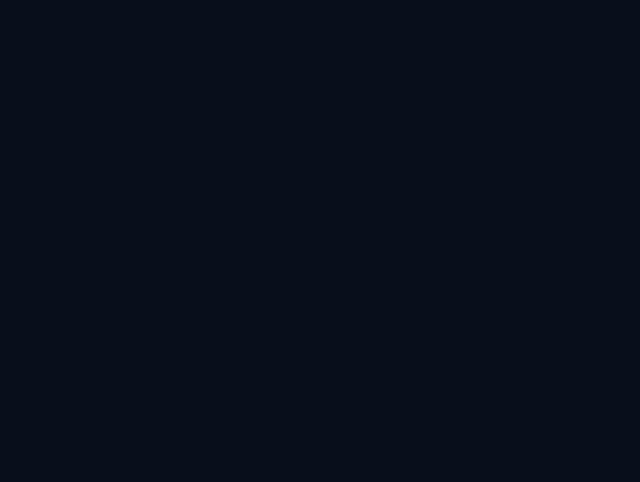
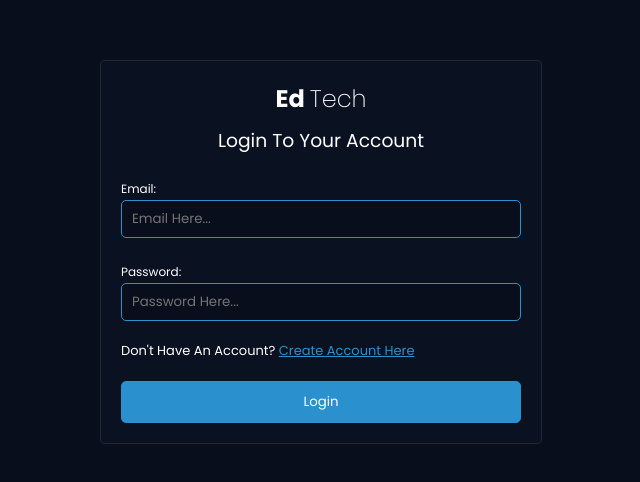
Before and after one commit to mjaumi/interactive-cares-frontend-assessment, a React (Create React App) app: page / in a window 1280 px wide. Before the commit this address had no page. Shown: the part 148-630 px from the top of the page, without its empty margins (319-959 px from the left). Built offline with nearby package versions, Linux system fonts and the light colour scheme.

Commit message:
login signup page design done

```diff
--- a/src/App.js
+++ b/src/App.js
@@ -1,12 +1,16 @@
 import { Route, BrowserRouter as Router, Routes } from 'react-router-dom';
 import VideoPlayer from './pages/VideoPlayer/VideoPlayer';
+import Login from './pages/Authentication/Login/Login';
+import Signup from './pages/Authentication/Signup/Signup';
 
 
 function App() {
   return (
     <Router>
       <Routes>
-        <Route path='/:videoId' element={<VideoPlayer />} />
+        <Route path='/' element={<Login />} />
+        <Route path='/signup' element={<Signup />} />
+        <Route path='/videos/:videoId' element={<VideoPlayer />} />
       </Routes>
     </Router>
   );
--- a/src/assets/scss/main.scss
+++ b/src/assets/scss/main.scss
@@ -26,6 +26,20 @@ body {
     -webkit-font-smoothing: antialiased;
     -moz-osx-font-smoothing: grayscale;
     background-color: $ed-tech-black-primary;
+}
+
+// anchor tag design
+a {
+    color: $ed-tech-blue-primary;
+    transition: opacity 0.2s ease-in-out, transform 0.2s ease-in-out;
+}
+
+a:hover {
+    opacity: 0.6;
+}
+
+a:active {
+    transform: scale(0.9);
 }
 
 // scrollbar styles here
@@ -97,6 +111,11 @@ body {
     color: $ed-tech-gray-secondary;
 }
 
+// logo design here
+.ed-tech-logo span {
+    font-weight: 200;
+}
+
 // button design here
 .ed-tech-button {
     background-color: transparent;
@@ -133,6 +152,19 @@ body {
 // fixed button design here
 .ed-tech-button-fixed {
     width: 120px;
+}
+
+// full width button design here
+.ed-tech-button-block {
+    width: 100%;
+}
+
+.ed-tech-button-block.log-btn {
+    background-color: $ed-tech-blue-primary;
+}
+
+.ed-tech-button-block.log-btn:hover {
+    background-color: transparent;
 }
 
 // icon button design here
@@ -176,6 +208,59 @@ body {
     color: rgba($color: #ffffff, $alpha: 0.6);
 }
 
+// authentication input design here
+.ed-tech-auth-input-container {
+    text-align: left;
+    margin: 20px 0;
+}
+
+.ed-tech-auth-input-container span {
+    font-size: 12px;
+}
+
+.ed-tech-auth-input {
+    display: block;
+    background-color: $ed-tech-black-primary;
+    border: 1px solid $ed-tech-blue-primary;
+    min-width: 400px;
+    padding: 8px 10px;
+    border-radius: 5px;
+    outline: none;
+    color: white;
+}
+
+// auth page design here
+.ed-tech-auth-section {
+    color: white;
+    height: 100vh;
+    width: 100vw;
+    display: flex;
+    justify-content: center;
+    align-items: center;
+    text-align: center;
+}
+
+.ed-tech-auth-form-container {
+    background-color: $ed-tech-black-secondary;
+    border: 1px solid $ed-tech-gray-primary;
+    border-radius: 5px;
+    padding: 20px;
+}
+
+.ed-tech-auth-text {
+    margin: 10px 0;
+}
+
+.ed-tech-auth-text h3 {
+    font-weight: 400;
+}
+
+.ed-tech-create-account-text {
+    font-size: 13px;
+    text-align: left;
+    margin-bottom: 20px;
+}
+
 // responsiveness for tablet & low resolution PC
 @media (max-width: 1366px) {
     .container {
@@ -190,4 +275,18 @@ body {
         width: 90%;
         margin: 50px auto;
     }
+
+    .ed-tech-auth-form-container {
+        padding: 20px 10px;
+        width: 100%;
+    }
+
+    .ed-tech-auth-section {
+        width: 90%;
+        margin: 0 auto;
+    }
+
+    .ed-tech-auth-input {
+        min-width: 100%;
+    }
 }
--- a/src/components/Navbar/navbar.module.scss
+++ b/src/components/Navbar/navbar.module.scss
@@ -25,10 +25,6 @@
     align-items: center;
 }
 
-.ed_tech_nav_logo span {
-    font-weight: 200;
-}
-
 .ed_tech_nav_user_div p {
     margin-right: 20px;
     color: $ed-tech-blue-primary;
--- a/src/components/PlaylistItem/PlaylistItem.js
+++ b/src/components/PlaylistItem/PlaylistItem.js
@@ -13,7 +13,7 @@ const PlaylistItem = ({ video, isVideoWatched }) => {
 
     // this function is navigating to user selected video
     const navigateToVideo = videoId => {
-        navigate(`/${videoId}`);
+        navigate(`/videos/${videoId}`);
     }
 
     // rendering playlist item component here
--- a/src/components/VideoPlayerFrame/VideoPlayerFrame.js
+++ b/src/components/VideoPlayerFrame/VideoPlayerFrame.js
@@ -57,11 +57,11 @@ const VideoPlayerFrame = ({ user }) => {
     // handler function to handle next or previous video jumping feature
     const jumpToVideoHandler = (videoId, nextOrPrev) => {
         if (nextOrPrev === 'next') {
-            navigate(`/${videoId + 1}`);
+            navigate(`/videos/${videoId + 1}`);
 
             addVideoToWatchedList();
         } else {
-            navigate(`/${videoId - 1}`);
+            navigate(`/videos/${videoId - 1}`);
         }
 
     }
--- /dev/null
+++ b/src/pages/Authentication/Login/Login.js
@@ -0,0 +1,35 @@
+import React from 'react';
+import { Link } from 'react-router-dom';
+
+const Login = () => {
+
+    // rendering login page here
+    return (
+        <>
+            <section className='ed-tech-auth-section'>
+                <div className='ed-tech-auth-form-container'>
+                    <div className='ed-tech-logo'>
+                        <h2>Ed <span>Tech</span></h2>
+                    </div>
+                    <div className='ed-tech-auth-text'>
+                        <h3>Login To Your Account</h3>
+                    </div>
+                    <form>
+                        <div className='ed-tech-auth-input-container'>
+                            <span>Email:</span>
+                            <input type="email" className='ed-tech-auth-input' placeholder='Email Here...' />
+                        </div>
+                        <div className='ed-tech-auth-input-container'>
+                            <span>Password:</span>
+                            <input type="password" className='ed-tech-auth-input' placeholder='Password Here...' />
+                        </div>
+                        <p className='ed-tech-create-account-text'>Don't Have An Account? <Link to='/signup'>Create Account Here</Link></p>
+                        <button className='ed-tech-button ed-tech-button-block log-btn' type="submit">Login</button>
+                    </form>
+                </div>
+            </section>
+        </>
+    );
+};
+
+export default Login;
--- /dev/null
+++ b/src/pages/Authentication/Signup/Signup.js
@@ -0,0 +1,46 @@
+import React from 'react';
+import styles from './signup.module.scss';
+import { Link } from 'react-router-dom';
+
+const Signup = () => {
+
+    // rendering signup page here
+    return (
+        <>
+            <section className='ed-tech-auth-section'>
+                <div className='ed-tech-auth-form-container'>
+                    <div className='ed-tech-logo'>
+                        <h2>Ed <span>Tech</span></h2>
+                    </div>
+                    <div className='ed-tech-auth-text'>
+                        <h3>Signup With New Account</h3>
+                    </div>
+                    <form>
+                        <div className={styles.ed_tech_signup_name_container}>
+                            <div className='ed-tech-auth-input-container'>
+                                <span>First Name:</span>
+                                <input type="text" className='ed-tech-auth-input' placeholder='First Name Here...' />
+                            </div>
+                            <div className='ed-tech-auth-input-container'>
+                                <span>Last Name:</span>
+                                <input type="text" className='ed-tech-auth-input' placeholder='Last Name Here...' />
+                            </div>
+                        </div>
+                        <div className='ed-tech-auth-input-container'>
+                            <span>Email:</span>
+                            <input type="email" className='ed-tech-auth-input' placeholder='Email Here...' />
+                        </div>
+                        <div className='ed-tech-auth-input-container'>
+                            <span>Password:</span>
+                            <input type="password" className='ed-tech-auth-input' placeholder='Password Here...' />
+                        </div>
+                        <p className='ed-tech-create-account-text'>Already Have An Account? <Link to='/'>Login Here</Link></p>
+                        <button className='ed-tech-button ed-tech-button-block log-btn' type="submit">Signup</button>
+                    </form>
+                </div>
+            </section>
+        </>
+    );
+};
+
+export default Signup;
--- /dev/null
+++ b/src/pages/Authentication/Signup/signup.module.scss
@@ -0,0 +1,32 @@
+// signup page styles here
+.ed_tech_signup_name_container {
+    display: flex;
+}
+
+.ed_tech_signup_name_container input {
+    min-width: 195px;
+}
+
+.ed_tech_signup_name_container div {
+    margin-bottom: 0;
+}
+
+.ed_tech_signup_name_container div+div {
+    margin-left: 10px;
+}
+
+// responsiveness for mobile
+@media (max-width: 640px) {
+    .ed_tech_signup_name_container {
+        flex-direction: column;
+    }
+
+    .ed_tech_signup_name_container input {
+        min-width: none;
+        width: 100%;
+    }
+
+    .ed_tech_signup_name_container div+div {
+        margin-left: 0;
+    }
+}
--- a/src/pages/VideoPlayer/VideoPlayer.js
+++ b/src/pages/VideoPlayer/VideoPlayer.js
@@ -12,13 +12,13 @@ const Videos = () => {
 
     // rendering videos page here
     return (
-        <div>
+        <>
             <Navbar />
             <div className={`container ${styles.ed_tech_video_player}`}>
                 <VideoPlayerFrame user={data?.data} />
                 <Playlist user={data?.data} />
             </div>
-        </div>
+        </>
     );
 };
 
```
Also changed, not shown: src/pages/Authentication/Login.js (deleted, +0 -13 lines), src/pages/Authentication/Signup.js (deleted, +0 -13 lines).
